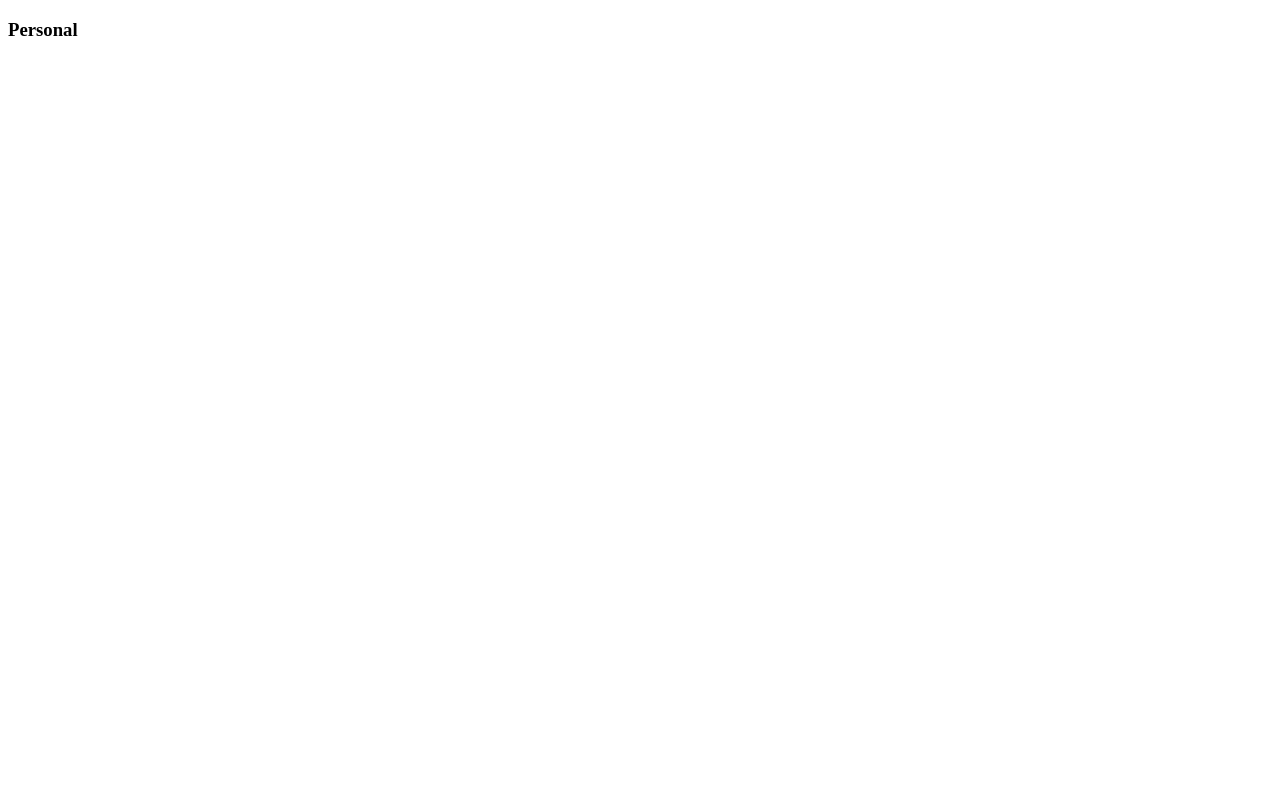
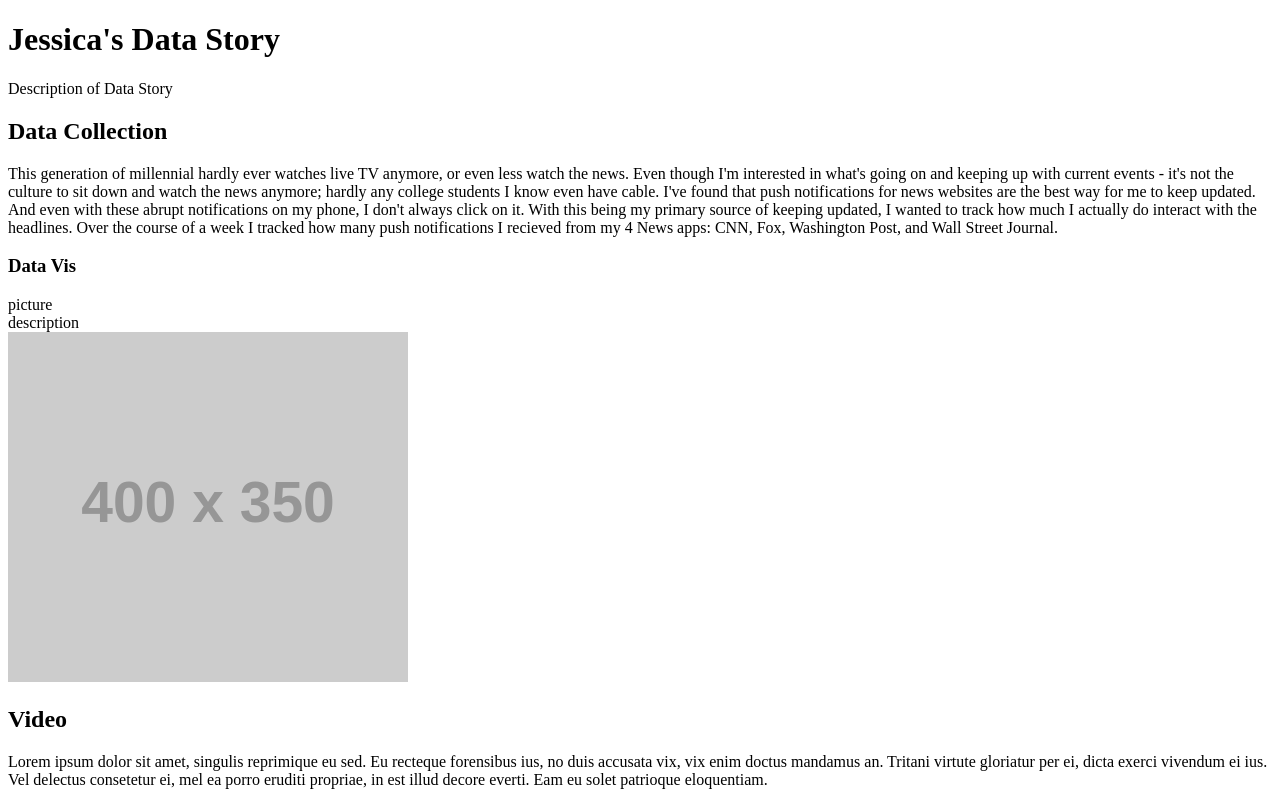
Before and after one commit to jmlaiti/laiti-datastory, a plain HTML site: page index.html in a window 1280 px wide. Drawn offline with Linux system fonts and the light colour scheme; placeholder pictures from the web are drawn by us.

Commit message:
cleaned up codepen html

```diff
--- a/index.html
+++ b/index.html
@@ -1,28 +1,40 @@
 <!doctype html>
+<html>
+	<head>
+		<meta charset="utf-8" />
+		<meta author="Jessica Laiti"/>
+		<title>title here</title>
+
+		<!-- CSS -->
+		<link href="" />
+
+	</head>
+	<body>
+		<header>
+			<h1>Jessica's Data Story</h1>
+			<p>Description of Data Story<p>
+		</header>
+		<article>
+			<section>
+				<h2> Data Collection </h2>
+				<p2> This generation of millennial hardly ever watches live TV anymore, or even less watch the news. Even though I'm interested in what's going on and keeping up with current events - it's not the culture to sit down and watch the news anymore; hardly any college students I know even have cable. I've found that push notifications for news websites are the best way for me to keep updated. And even with these abrupt notifications on my phone, I don't always click on it. With this being my primary source of keeping updated, I wanted to track how much I actually do interact with the headlines. Over the course of a week I tracked how many push notifications I recieved from my 4 News apps: CNN, Fox, Washington Post, and Wall Street Journal.<p2>
+				<h3> Data Vis <h3>
+			</section>
+			<section id="social">
+				<div>picture</div>
+				<div>description</div>
+			</section>
+			<section id="personal">
+				<div class="media-wrapper">
+					<img src="http://via.placeholder.com/400x350?text=DATAVIZ+PREVIEW+HERE" />
+				</div>
+				<div class="content-wrapper">
+					<h2>Video</h2>
+					<p>
+					  Lorem ipsum dolor sit amet, singulis reprimique eu sed. Eu recteque forensibus ius, no duis accusata vix, vix enim doctus mandamus an. Tritani virtute gloriatur per ei, dicta exerci vivendum ei ius. Vel delectus consetetur ei, mel ea porro eruditi propriae, in est illud decore everti. Eam eu solet patrioque eloquentiam.
+					</p>
+				</div>
+			</section>
+		</article>
+	</body>
 </html>
-<!doctype html>
-<head>
-    <meta charset="utf-8" />
-    <title>Jess Laiti Data Story/title>
-</head>
-<body>
-    Bulk of your content here.
-  </body>
-</html>
-<!DOCTYPE html>
-<head>
-    <meta charset="utf-8" />
-    <title>My DataStory</title>
-</head>
-<body>
-  <article id="datastory">
-    <section id="personal-digital">
-    	<h1> Personal
-    </section>
-    <section id="social-digital">
-    </section>
-  </article>
-  <footer id="resources">
-  </footer>
-</body>
-</html>
```
